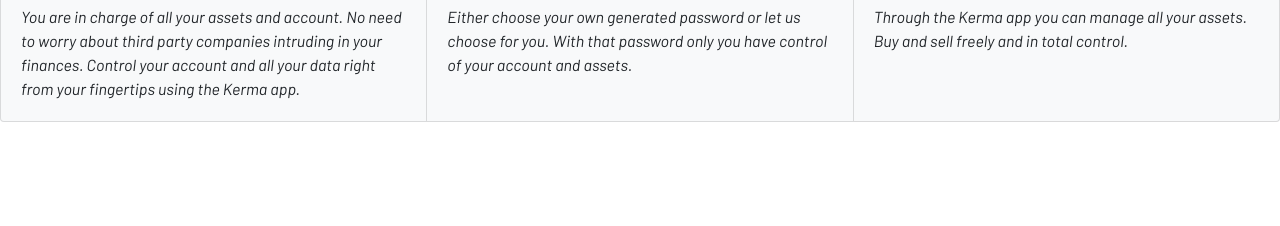
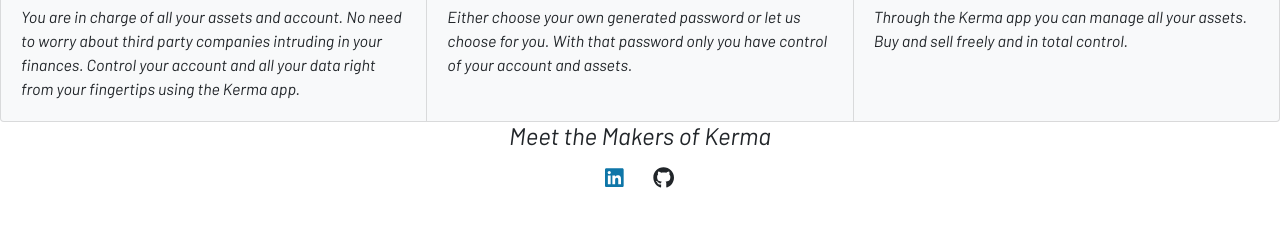
Before and after one commit to An-Be/Kerma---Crypto-Wallet, a website: page index.html in a window 1280 px wide. Shown: the part 286-512 px from the top of the page. Drawn offline with nearby package versions, Linux system fonts and the light colour scheme.

Commit message:
font awesome

```diff
--- a/css/styles.css
+++ b/css/styles.css
@@ -8,3 +8,7 @@ a{
 body {
     font-family: "Barlow", sans-serif;
 }
+
+.fa-linkedin {
+    color: #0e76a8;
+}
--- a/index.html
+++ b/index.html
@@ -8,10 +8,14 @@
 
     <!-- Bootstrap CSS -->
     <link rel="stylesheet" href="node_modules/bootstrap/dist/css/bootstrap.min.css" />
-    <!-- fonts -->
+    <!-- google fonts -->
     <link rel="stylesheet" href="https://fonts.googleapis.com/css2?family=Barlow:ital,wght@1,300;1,400;1,600&display=swap" />
-    <!-- CSS -->
+     <!-- CSS -->
     <link rel="stylesheet" href="css/styles.css">
+    <!-- font awesome -->
+    <script defer src="node_modules/@fortawesome/fontawesome-free/js/brands.js"></script>
+    <script defer src="node_modules/@fortawesome/fontawesome-free/js/solid.js"></script>
+    <script defer src="node_modules/@fortawesome/fontawesome-free/js/fontawesome.js"></script>
 
      <title>Kerma : A Crypto Wallet</title>
  </head>
@@ -45,6 +49,7 @@
     </div>
     </nav>
 </header>
+<!--intro to Kerma-->
 <div class="container">
     <div class="row justify-content-center">
         <img src="#" alt="header img">
@@ -55,6 +60,7 @@
 <div class="row justify-content-center">
 <p class="text-center">Take complete control of your tokens with Kerma. Download now for easy access and easy set up.</p>
 </div>
+<!--second Download Button-->
 <div class="row justify-content-center">
 <button class="btn btn-primary" type="button"> Download Kerma Now</button>
 </div>
@@ -62,8 +68,8 @@
 </div>
 
 
-
-<div class="card-group">
+<!--cards-->
+<div class="card-group justify-content-center">
     <div class="card bg-light" style ="width: 18rem;">
         <img src="#" class="card-img-top" alt="image">
         <div class="card-body">
@@ -87,7 +93,18 @@
     </div>
 </div>
 
-    <footer>
+    <footer class="site footer">
+    <div class="container">
+        <div class="row">
+            <div class="col text-center">
+                <h4>Meet the Makers of Kerma</h4>
+                <a class="btn btn-social-icon btn-linkedin" href="https://www.linkedin.com/in/andrea-berrocal-"><i class="fab fa-linkedin fa-lg"></i></a>
+                <a class="btn btn-social-icon btn-github" href="https://github.com/An-Be"><i class="fab fa-github fa-lg"></i></a>
+            </div>
+
+        </div>
+
+    </div>
 
     </footer>
         <!-- jQuery must come first, then Popper.js, then the Bootstrap JavaScript plugins.-->
--- a/package.json
+++ b/package.json
@@ -22,6 +22,7 @@
     "lite-server": "^2.6.1"
   },
   "dependencies": {
+    "@fortawesome/fontawesome-free": "^5.15.4",
     "bootstrap": "^4.5.2",
     "jquery": "^3.5.1",
     "popper.js": "^1.16.1"
```
Also changed, not shown: 1 other file.
